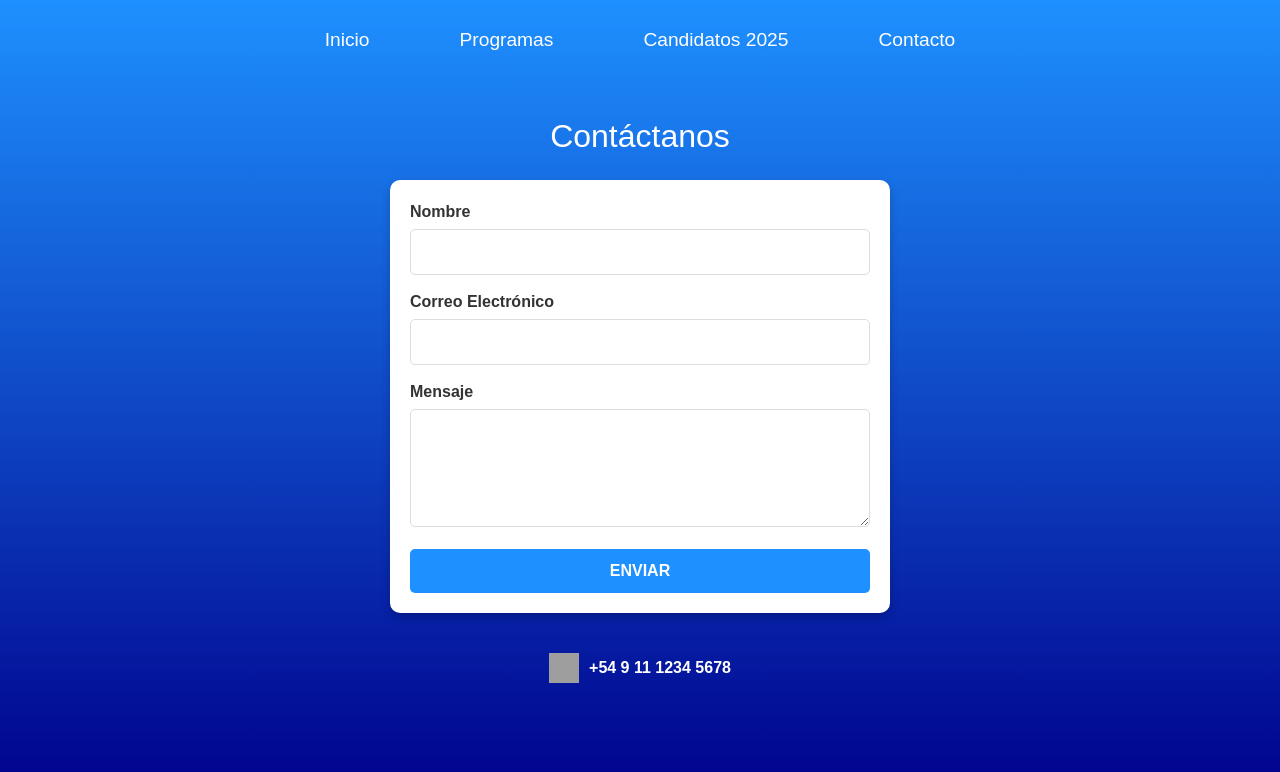
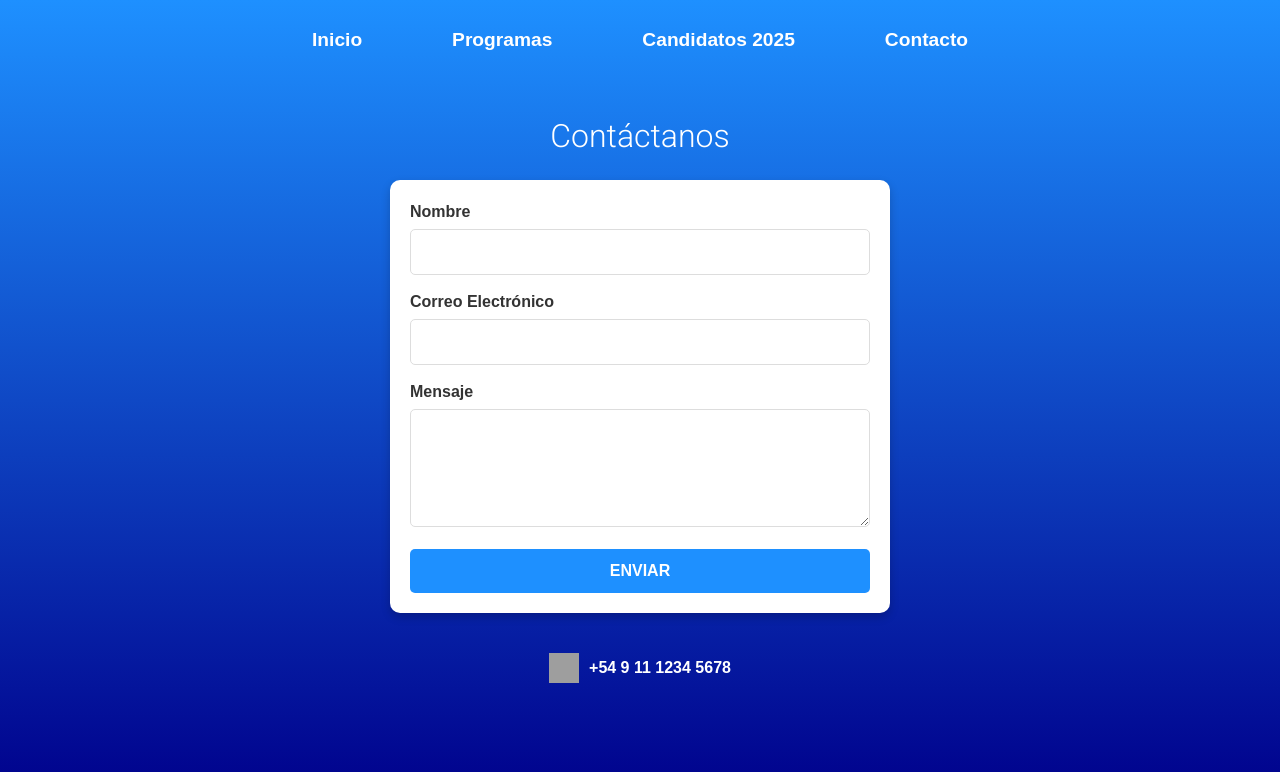
Before and after one commit to ul1sessacuna/fmpopular, a React (Vite) app: page /contacto in a window 1280 px wide. Shown: the top 772 px of the page. Built offline with nearby package versions, Linux system fonts and the light colour scheme; grey boxes are pictures that could not be loaded.

Commit message:
probando

```diff
--- a/src/componentes/Contacto/Contacto.css
+++ b/src/componentes/Contacto/Contacto.css
@@ -1,4 +1,5 @@
-/* src/componentes/Contacto/Contacto.css */
+@import url('https://fonts.googleapis.com/css2?family=Roboto:wght@300;500&display=swap');
+
 .contacto-container {
     display: flex;
     flex-direction: column;
@@ -12,6 +13,8 @@
   }
 
   .contacto-container h2 {
+    font-family: 'Roboto', sans-serif;
+    font-weight: 300;
     font-size: 2rem;
     margin-bottom: 1.5rem;
   }
--- a/src/componentes/Inicio/Inicio.css
+++ b/src/componentes/Inicio/Inicio.css
@@ -12,6 +12,10 @@
   flex-direction: column;
   align-items: center;
   justify-content: center;
+}
+
+.footer a {
+  color: #fff;
 }
 
 
--- a/src/componentes/Inicio/Inicio.jsx
+++ b/src/componentes/Inicio/Inicio.jsx
@@ -138,7 +138,7 @@ const Inicio = () => {
                 </div>
             </div>
             <footer className="footer">
-                <p>© 2025 FM Popular. Desarollado por Ulises Acuña.</p>
+                <p>© 2025 FM Popular. Desarollado por <a href="https://www.instagram.com/ulisessacuna/">Ulises Acuña</a></p>
             </footer>
         </div>
     );
--- a/src/componentes/NavBar/Navbar.css
+++ b/src/componentes/NavBar/Navbar.css
@@ -1,16 +1,18 @@
-/* Navbar general */
+@import url('https://fonts.googleapis.com/css2?family=Roboto:wght@300;500&display=swap');
+
+
 .custom-navbar {
   position: fixed;
-  top: 10px; /* Fijado en la parte superior */
-  left: 0;
+  top: 10px;
   font-size: 1.2rem;
   font-family: 'Poppins', sans-serif;
+  font-weight: bold;
   width: 100%;
-  background-color: transparent; /* Fondo transparente */
+  background-color: transparent;
   display: flex;
-  justify-content: center; /* Centra el contenido horizontalmente */
+  justify-content: center;
   align-items: center;
-  height: 60px; /* Altura del navbar */
+  height: 60px;
   z-index: 1000;
 }
 
@@ -31,6 +33,11 @@
   color: #ffffff;
   margin: 0;
   padding: 0;
+}
+
+.nav-link:hover{
+  border-bottom: 2px solid #fff;
+
 }
 
 /* Estilos de cada enlace */
--- a/src/componentes/Programas/Programas.css
+++ b/src/componentes/Programas/Programas.css
@@ -13,7 +13,7 @@
 .programas-container h2 {
   font-family: 'Roboto', sans-serif;
   font-size: 2.5rem;
-  font-weight: bold;
+  font-weight: 600;
   text-shadow: 3px 3px 6px rgba(0, 0, 0, 0.8);
   margin-top: 2.5rem;
 }
```
